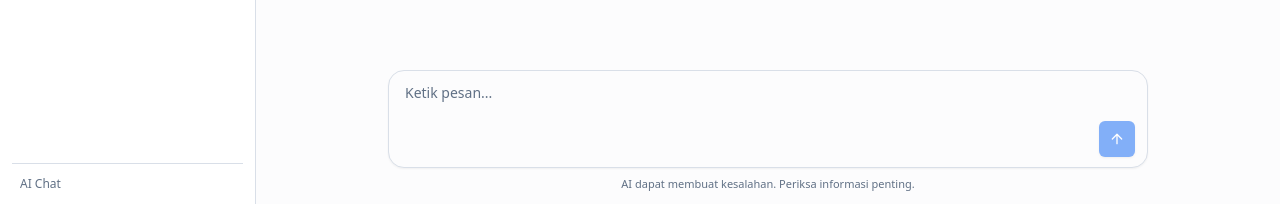
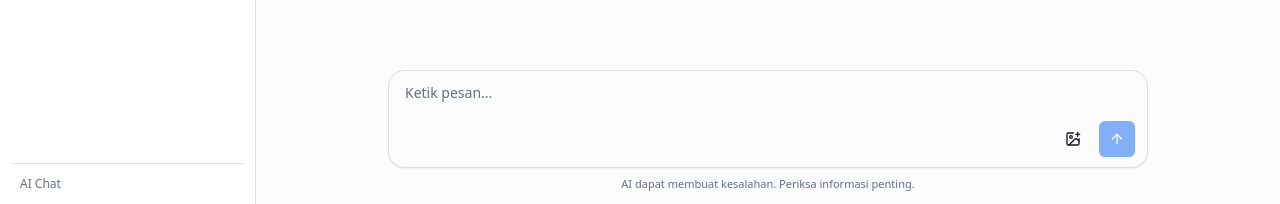
Before and after one commit to tonihardianto/aichat, a React (Vite) app: page / in a window 1280 px wide. Shown: the part 596-800 px from the top of the page. Built offline with nearby package versions, Linux system fonts and the light colour scheme; no server answers.

Commit message:
feat: send image attachments to Ollama

```diff
--- a/src/components/chat/Composer.tsx
+++ b/src/components/chat/Composer.tsx
@@ -1,22 +1,55 @@
 import { useEffect, useRef, useState } from "react";
-import { ArrowUp, Square } from "lucide-react";
+import { ArrowUp, ImagePlus, Square, X } from "lucide-react";
 import { Button } from "@/components/ui/button";
 import { Textarea } from "@/components/ui/textarea";
+import type { ImageAttachment } from "@/types/chat";
 
-type Props = { onSend: (value: string) => void; onStop: () => void; isStreaming: boolean; centered?: boolean };
+type Props = { onSend: (value: string, image?: ImageAttachment) => Promise<void>; onStop: () => void; isStreaming: boolean; centered?: boolean };
 
 export function Composer({ onSend, onStop, isStreaming, centered }: Props) {
   const [value, setValue] = useState("");
+  const [image, setImage] = useState<ImageAttachment>();
+  const [imageError, setImageError] = useState("");
   const textareaRef = useRef<HTMLTextAreaElement>(null);
-  const send = () => { if (!isStreaming && value.trim()) { onSend(value.trim()); setValue(""); } };
+  const inputRef = useRef<HTMLInputElement>(null);
+  const send = async () => {
+    if (isStreaming || (!value.trim() && !image)) return;
+    try {
+      await onSend(value.trim(), image);
+      setValue(""); setImage(undefined); setImageError("");
+      if (inputRef.current) inputRef.current.value = "";
+    } catch { /* Keep draft if send fails. */ }
+  };
+  const readImage = (event: React.ChangeEvent<HTMLInputElement>) => {
+    const file = event.target.files?.[0];
+    if (!file) return;
+    if (!["image/jpeg", "image/png", "image/webp"].includes(file.type)) {
+      setImageError("Format gambar harus JPEG, PNG, atau WebP."); event.target.value = ""; return;
+    }
+    if (file.size > 5 * 1024 * 1024) {
+      setImageError("Ukuran gambar maksimal 5 MB."); event.target.value = ""; return;
+    }
+    const reader = new FileReader();
+    reader.onload = () => {
+      if (typeof reader.result === "string") {
+        setImage({ name: file.name, type: file.type as ImageAttachment["type"], dataUrl: reader.result });
+        setImageError("");
+      }
+    };
+    reader.onerror = () => setImageError("Gambar gagal dibaca. Coba lagi.");
+    reader.readAsDataURL(file);
+  };
   useEffect(() => { const input = textareaRef.current; if (input) { input.style.height = "auto"; input.style.height = `${Math.min(input.scrollHeight, 200)}px`; } }, [value]);
   return <form onSubmit={(event) => { event.preventDefault(); send(); }} className={`w-full px-4 pb-3 ${centered ? "" : ""}`}>
-    <div className="mx-auto max-w-[760px] rounded-2xl border bg-background shadow-sm focus-within:ring-2 focus-within:ring-ring/40">
-      <Textarea ref={textareaRef} value={value} maxLength={8000} rows={1} aria-label="Tulis pesan" placeholder="Ketik pesan..." onChange={(event) => setValue(event.target.value)} onKeyDown={(event) => { if (event.key === "Enter" && !event.shiftKey) { event.preventDefault(); send(); } }} className="max-h-[200px] min-h-12 resize-none border-0 px-4 py-3 shadow-none focus-visible:ring-0" />
-      <div className="flex min-h-12 items-center justify-between px-3 pb-2">
-        <span aria-live="polite" className={`text-xs text-muted-foreground ${value.length >= 7500 ? "visible" : "invisible"}`}>{value.length}/8000</span>
-        {isStreaming ? <Button type="button" size="icon" variant="secondary" aria-label="Hentikan" onClick={onStop}><Square className="size-4 fill-current" /></Button> : <Button type="submit" size="icon" aria-label="Kirim" disabled={!value.trim()}><ArrowUp /></Button>}
-      </div>
+      <div className="mx-auto max-w-[760px] rounded-2xl border bg-background shadow-sm focus-within:ring-2 focus-within:ring-ring/40">
+        {image && <div className="relative m-3 w-fit"><img src={image.dataUrl} alt={`Lampiran ${image.name}`} className="max-h-40 max-w-48 rounded-md object-contain" /><span className="mt-1 block max-w-48 truncate text-xs text-muted-foreground">{image.name}</span><Button type="button" size="icon" variant="secondary" aria-label="Hapus gambar" onClick={() => { setImage(undefined); if (inputRef.current) inputRef.current.value = ""; }} className="absolute -right-2 -top-2 size-7 rounded-full"><X className="size-4" /></Button></div>}
+        <input ref={inputRef} className="sr-only" type="file" accept="image/jpeg,image/png,image/webp" onChange={readImage} />
+        <Textarea ref={textareaRef} value={value} maxLength={8000} rows={1} aria-label="Tulis pesan" placeholder="Ketik pesan..." onChange={(event) => setValue(event.target.value)} onKeyDown={(event) => { if (event.key === "Enter" && !event.shiftKey) { event.preventDefault(); send(); } }} className="max-h-[200px] min-h-12 resize-none border-0 px-4 py-3 shadow-none focus-visible:ring-0" />
+        <div className="flex min-h-12 items-center justify-between px-3 pb-2">
+          <span aria-live="polite" className={`text-xs text-muted-foreground ${value.length >= 7500 ? "visible" : "invisible"}`}>{value.length}/8000</span>
+          <div className="flex items-center gap-2"><Button type="button" size="icon" variant="ghost" aria-label="Lampirkan gambar" onClick={() => inputRef.current?.click()} disabled={isStreaming}><ImagePlus className="size-4" /></Button>{isStreaming ? <Button type="button" size="icon" variant="secondary" aria-label="Hentikan" onClick={onStop}><Square className="size-4 fill-current" /></Button> : <Button type="submit" size="icon" aria-label="Kirim" disabled={!value.trim() && !image}><ArrowUp /></Button>}</div>
+        </div>
+        {imageError && <p role="alert" className="px-4 pb-2 text-sm text-destructive">{imageError}</p>}
     </div>
     <p className="mt-2 text-center text-[11px] text-muted-foreground">AI dapat membuat kesalahan. Periksa informasi penting.</p>
   </form>;
--- a/src/components/chat/MessageBubble.tsx
+++ b/src/components/chat/MessageBubble.tsx
@@ -30,6 +30,7 @@ export function MessageBubble({ message, streaming, onRegenerate }: Props) {
   const user = message.role === "user";
   return <article aria-label={user ? "Pesan Anda" : "Jawaban asisten"} className={`group flex w-full ${user ? "justify-end" : "justify-start"}`}>
     <div className={`min-w-0 max-w-[min(88%,760px)] ${user ? "rounded-2xl bg-blue-600 px-4 py-3 text-white" : "w-full py-2"}`}>
+      {user && message.image && <img src={message.image.dataUrl} alt={`Lampiran ${message.image.name}`} className="mb-2 max-h-72 rounded-md object-contain" />}
       {message.content ? <div className={`markdown-content break-words ${user ? "[&_a]:text-white [&_code]:text-foreground" : ""}`}><ReactMarkdown remarkPlugins={[remarkGfm]} components={markdownComponents}>{message.content}</ReactMarkdown></div> : streaming ? <div className="flex h-8 items-center gap-1" role="status" aria-label="Menulis"><span className="typing-dot"/><span className="typing-dot [animation-delay:150ms]"/><span className="typing-dot [animation-delay:300ms]"/></div> : null}
       {!user && message.content && <TooltipProvider delayDuration={300}><div className="mt-1 flex items-center opacity-100 sm:opacity-0 sm:group-hover:opacity-100 sm:group-focus-within:opacity-100"><CopyButton value={message.content} />{onRegenerate && <Tooltip><TooltipTrigger asChild><Button type="button" size="icon" variant="ghost" aria-label="Buat ulang jawaban" onClick={onRegenerate} className="size-8"><RefreshCw /></Button></TooltipTrigger><TooltipContent>Buat ulang jawaban</TooltipContent></Tooltip>}</div></TooltipProvider>}
     </div>
--- a/src/hooks/useChat.ts
+++ b/src/hooks/useChat.ts
@@ -1,6 +1,6 @@
 import { useCallback, useEffect, useRef, useState } from "react";
 import { streamReply } from "@/lib/agent";
-import type { Conversation, Message } from "@/types/chat";
+import type { Conversation, ImageAttachment, Message } from "@/types/chat";
 
 const MAX_MESSAGE_LENGTH = 8_000;
 const CONNECTION_ERROR =
@@ -12,7 +12,7 @@ export type UpdateConversation = (
 ) => void;
 
 export type UseChatResult = {
-  send: (content: string) => void;
+  send: (content: string, image?: ImageAttachment) => Promise<void>;
   stop: () => void;
   retry: () => void;
   regenerate: () => void;
@@ -120,9 +120,9 @@ export function useChat(
   );
 
   const send = useCallback(
-    (content: string) => {
+    async (content: string, image?: ImageAttachment) => {
       if (
-        !content.trim() ||
+        (!content.trim() && !image) ||
         content.length > MAX_MESSAGE_LENGTH ||
         controllerRef.current
       ) {
@@ -135,6 +135,7 @@ export function useChat(
         id: crypto.randomUUID(),
         role: "user",
         content,
+        ...(image ? { image } : {}),
         createdAt: timestamp,
       };
 
```
